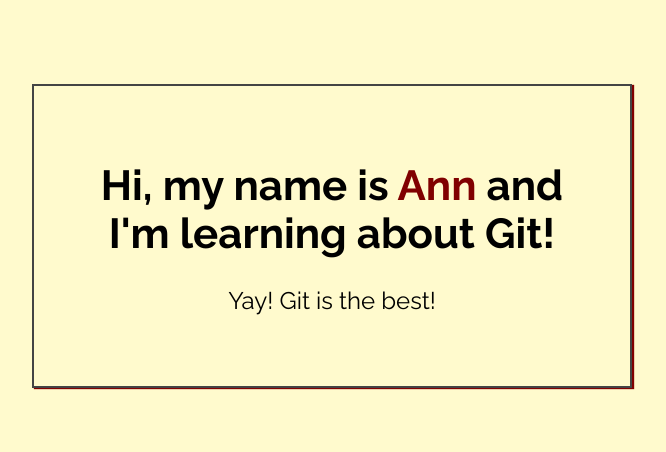
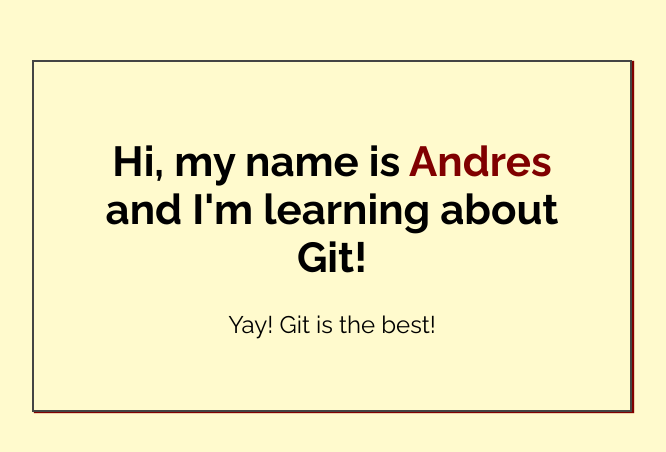
Before and after one commit to aospino/my-first-repo, a plain HTML site: page index.html in a window 1280 px wide. Shown: the part 164-616 px from the top of the page, without its empty margins (308-974 px from the left). Drawn offline with Linux system fonts and the light colour scheme.

Commit message:
Added name to index.html

```diff
--- a/index.html
+++ b/index.html
@@ -14,7 +14,7 @@
 <body>
 
     <div class="greeting">
-        <h1>Hi, my name is <span class="highlight">Ann</span> and I'm learning about Git! </h1>
+        <h1>Hi, my name is <span class="highlight">Andres</span> and I'm learning about Git! </h1>
 
         <p>Yay! Git is the best!</p>
     </div>
```
